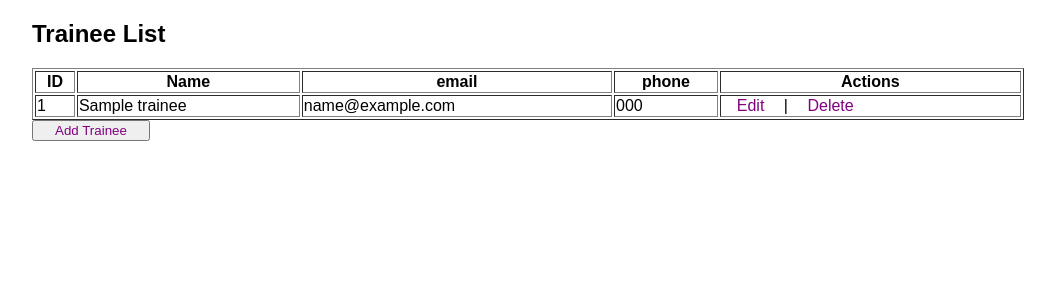
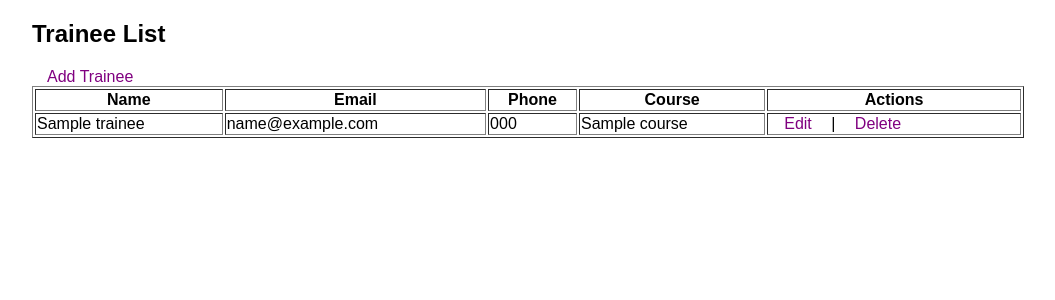
Before and after one commit to AmeraKhaled/Django_day1, a Django app: page /trainee/list/ in a window 1280 px wide. Shown: the part 58-358 px from the top of the page, without its empty margins (112-1167 px from the left). Run offline with Django 5.2, Linux system fonts and the light colour scheme; tables that the repository leaves empty hold one stand-in row (values such as "Sample post").

Commit message:
Updated database schema and using forms and add Database relations

```diff
--- a/course_app/models.py
+++ b/course_app/models.py
@@ -4,5 +4,9 @@ class Course(models.Model):
     name = models.CharField(max_length=100)
     description = models.TextField()
 
+
+    class Meta:
+        db_table = "course_app_course"
+
     def __str__(self):
         return self.name
--- a/templates/trainee/delete_trainee.html
+++ b/templates/trainee/delete_trainee.html
@@ -4,11 +4,11 @@
     <title>Delete Trainee</title>
 </head>
 <body>
-    <h2>Are you sure you want to delete {{ trainee.first_name }} {{ trainee.last_name }}?</h2>
+    <h2>Are you sure you want to delete {{ trainee.name }}?</h2>
     <form method="post">
         {% csrf_token %}
         <button type="submit">Yes, Delete</button>
     </form>
-    <a href="{% url 'trainee_list' %}">Cancel</a>
+    <a href="{% url 'traineelist' %}">Cancel</a>
 </body>
 </html>
--- a/templates/trainee/trainee_list.html
+++ b/templates/trainee/trainee_list.html
@@ -2,31 +2,26 @@
 
 {% block content %}
 <h2>Trainee List</h2>
+<a href="{% url 'add_trainee' %}">Add Trainee</a>
 <table border="1" width = "100%">
-        <thead>
     <tr>
-                <th>ID</th>
         <th>Name</th>
-                <th>email</th>
-                <th>phone</th>
+        <th>Email</th>
+        <th>Phone</th>
+        <th>Course</th>
         <th>Actions</th>
     </tr>
-        </thead>
-        <tbody>
     {% for trainee in trainees %}
     <tr>
-                <td>{{ trainee.id }}</td>
         <td>{{ trainee.name }}</td>
         <td>{{ trainee.email }}</td>
         <td>{{ trainee.phone }}</td>
+        <td>{{ trainee.course.name }}</td>
         <td>
             <a href="{% url 'update_trainee' trainee.id %}">Edit</a> |
             <a href="{% url 'delete_trainee' trainee.id %}">Delete</a>
         </td>
     </tr>
     {% endfor %}
-        </tbody>
 </table>
-    <button><a href="{% url 'add_trainee' %}" class="btn btn-primary">Add Trainee</a></button>
-
 {% endblock %}
--- a/trainee_app/forms.py
+++ b/trainee_app/forms.py
@@ -4,4 +4,4 @@ from .models import Trainee
 class TraineeForm(forms.ModelForm):
     class Meta:
         model = Trainee
-        fields = ["name", "email", "phone"]
+        fields = ['name', 'email', 'phone', 'course']
--- a/trainee_app/models.py
+++ b/trainee_app/models.py
@@ -1,9 +1,13 @@
 from django.db import models
+from course_app.models import Course  # Import Course model
 
 class Trainee(models.Model):
     name = models.CharField(max_length=255)
     email = models.EmailField(unique=True)
     phone = models.CharField(max_length=15)
 
+
+    course = models.ForeignKey('course_app.Course', on_delete=models.SET_NULL, null=True, blank=True)
+
     def __str__(self):
         return self.name
--- a/trainee_app/views.py
+++ b/trainee_app/views.py
@@ -32,4 +32,4 @@ def delete_trainee(request, id):
     if request.method == "POST":
         trainee.delete()
         return redirect("traineelist")
-    return render(request, "course/delete_trainee.html", {"trainee": trainee})
+    return render(request, "trainee/delete_trainee.html", {"trainee": trainee})
```
Lines whose indentation alone changed are shown as unchanged.
